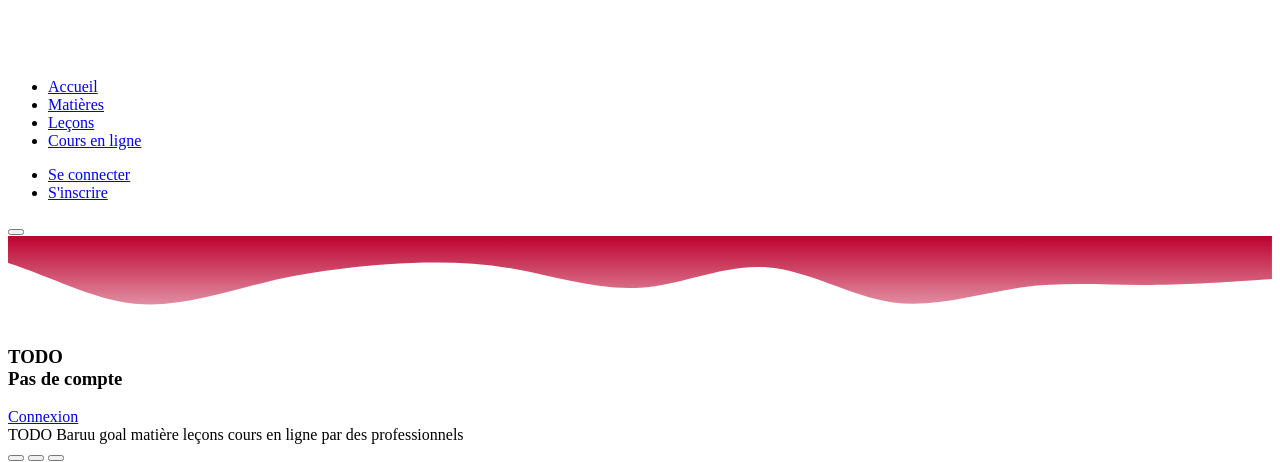
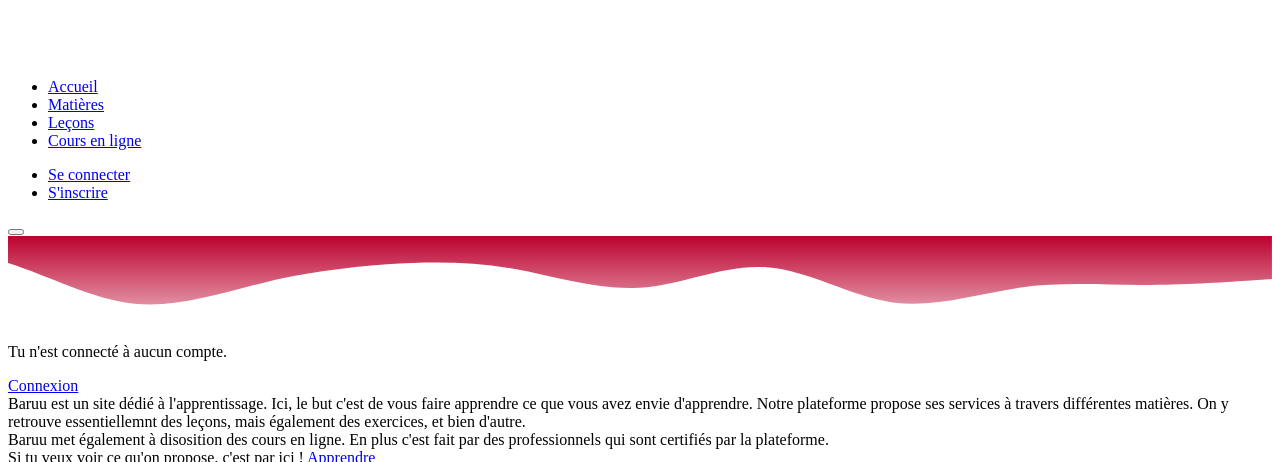
Before and after one commit to leogenty/DWWM, a Symfony app: template templates/front/pages/home/index.html.twig in a window 1280 px wide. Shown: the top 462 px of the page. Run offline with Twig, Linux system fonts and the light colour scheme; the template is opened without the code that fills it, so the values that code supplies are empty; some libraries are stand-ins or nearby versions; grey boxes are pictures that could not be loaded.

Commit message:
design & text update (familiarity use).
Signed-off-by: leogenty <l.genty@cs2i-bourgogne.com>

```diff
--- /dev/null
+++ b/templates/app/pages/profile/_reset.html.twig
@@ -0,0 +1,3 @@
+<a class="btn btn-outline-warning" href="{{ path('security_pages_reset') }}" type="button">
+    <span class="fa-duotone fa-fw fa-key me-2"></span>Modifier mon mot de passe
+</a>
--- a/templates/app/pages/profile/_security.html.twig
+++ /dev/null
@@ -1,3 +0,0 @@
-<a class="btn btn-outline-danger" href="{{ path('security_pages_reset') }}" type="button">
-    <span class="fa-duotone fa-fw fa-key me-2"></span>Modifier mon mot de passe
-</a>
--- a/templates/front/pages/home/index.html.twig
+++ b/templates/front/pages/home/index.html.twig
@@ -19,23 +19,31 @@
     {% endfor %}
 
     {% if app.user %}
-        <h2 class="">Bienvenue {{ app.user.name }} !</h2>
+        <p class="fs-3">Bienvenue <span class="text-info">{{ app.user.name }}</span> !</p>
     {% else %}
-        <div class="row mb-3">
+        <div class="row mb-5">
             <div class="col text-center">
-                <h3>TODO <br>Pas de compte</h3>
-                <a class="btn btn-warning btn-lg" href="{{ path('app_login') }}">Connexion</a>
+                <p class="fs-3 text-warning">Tu n'est connecté à aucun compte.</p>
+                <a class="btn btn-info btn-lg text-white" href="{{ path('app_login') }}">Connexion</a>
             </div>
         </div>
     {% endif %}
 
-    TODO
-    Baruu goal
-    matière
-    leçons
-    cours en ligne par des professionnels
+    <div class="fs-5 mb-3">
+        Baruu est un site dédié à l'apprentissage. Ici, le but c'est de vous faire apprendre ce que vous avez envie d'apprendre.
+        Notre plateforme propose ses services à travers différentes matières. On y retrouve essentiellemnt des leçons, mais également des exercices, et bien d'autre.
+    </div>
 
-    <div id="carouselExampleDark" class="carousel carousel-dark slide" data-bs-ride="carousel">
+    <div class="fs-5 mb-3">
+        Baruu met également à disosition des cours en ligne. En plus c'est fait par des professionnels qui sont certifiés par la plateforme.
+    </div>
+
+    <div class="fs-5 mb-3">
+        Si tu veux voir ce qu'on propose, c'est par ici !
+        <a class="btn btn-warning btn-lg text-white" href="{{ path('front_matter') }}">Apprendre</a>
+    </div>
+
+    <div id="carouselExampleDark" class="carousel carousel-dark slide my-2" data-bs-ride="carousel">
         <div class="carousel-indicators">
             <button type="button" data-bs-target="#carouselExampleDark" data-bs-slide-to="0" class="active" aria-current="true" aria-label="Slide 1"></button>
             <button type="button" data-bs-target="#carouselExampleDark" data-bs-slide-to="1" aria-label="Slide 2"></button>
@@ -74,5 +82,8 @@
         </button>
     </div>
 
-
+    <p class="fs-5 mb-3">
+         les cours en ligne auquel tu peux participer à tout moment
+        <a class="btn btn-warning btn-lg text-white" href="{{ path('app_online_lesson') }}">Cours en ligne</a>
+    </p>
 {% endblock %}
--- a/templates/front/pages/matter/index.html.twig
+++ b/templates/front/pages/matter/index.html.twig
@@ -19,7 +19,7 @@
         </div>
     {% endfor %}
 
-    <h4 class="my-3">Choisissez une matière que ....</h4>
+    <h4 class="my-3">Choisis une matière qui te plaît</h4>
 
     <div class="row row-cols-1 row-cols-md-2 row-cols-lg-3 gx-5">
         {% for category in categories %}
```
Also changed, not shown: src/Form/RegisterType.php (+16 -1 lines), templates/app/pages/profile/index.html.twig (+8 -8 lines), templates/security/pages/login/index.html.twig (+8 -8 lines), templates/security/pages/register/index.html.twig (+6 -6 lines).
